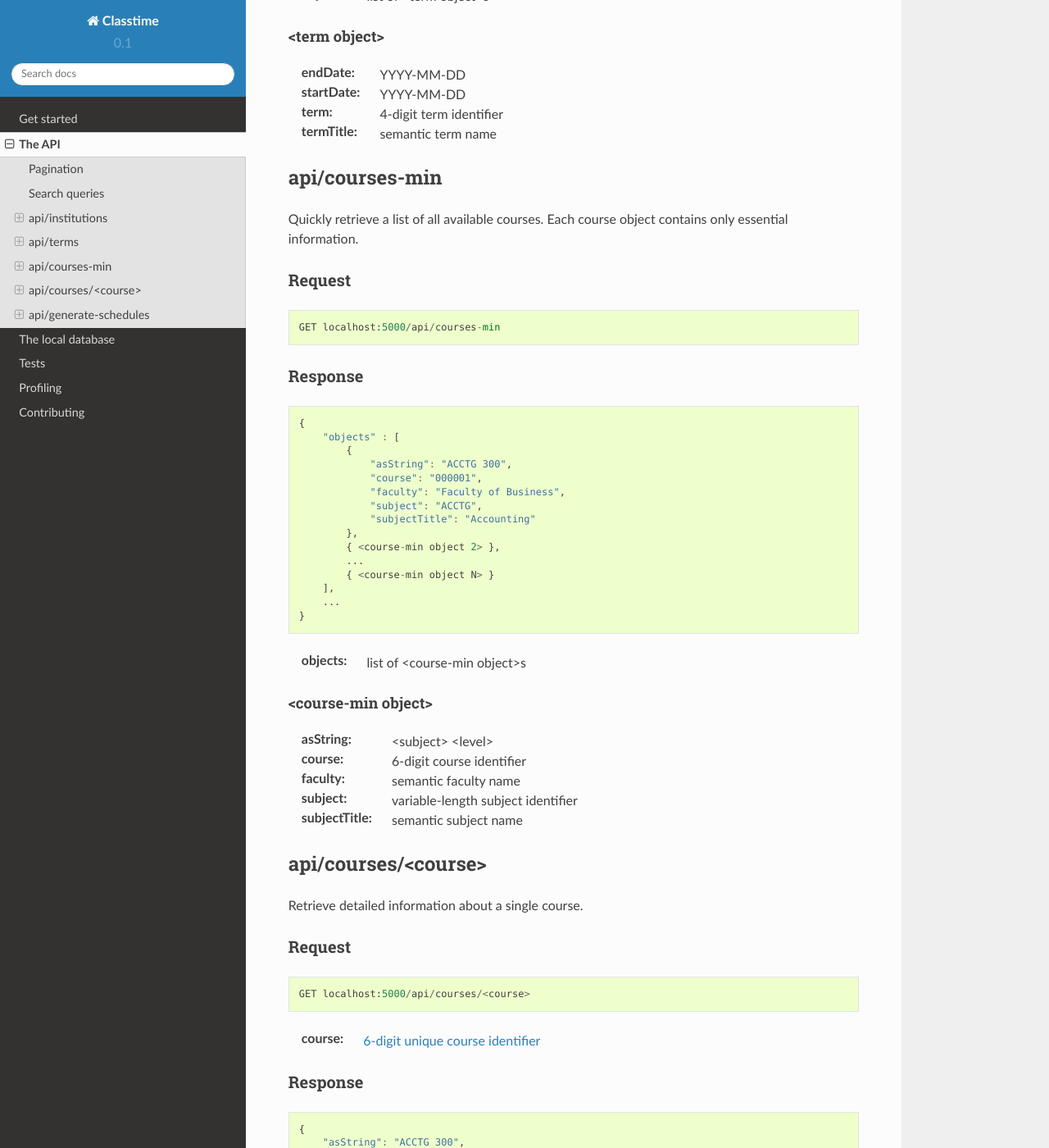
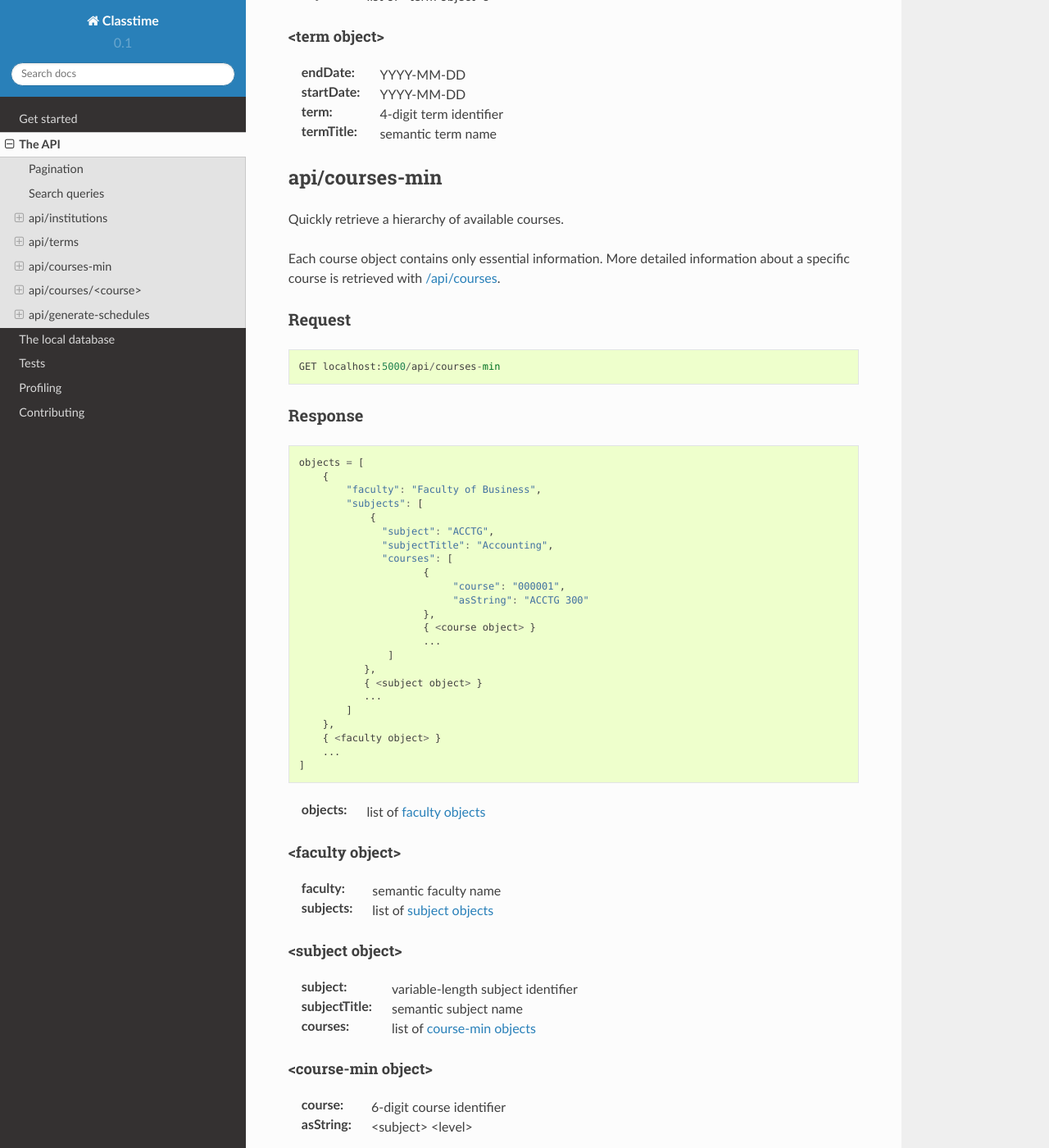
Before and after one commit to ahoskins/Winston, a Sphinx documentation site: the page built from docs/the-api.rst, in a window 1280 px wide and 1400 px high, scrolled down 3073 px. Shown: the whole window at 82% size. Built offline with Sphinx 7.4.7 and the Read the Docs theme 2.0.0, drawn with Linux system fonts in a browser that asks for light colours.

Commit message:
feat(courses-min-structured): migrate experimental structured response to default endpoint 'courses-min'
Related to #68, #69

Closes #55, closes #53

```diff
--- a/angular_flask/static/scripts/controllers/accordionCtrl.js
+++ b/angular_flask/static/scripts/controllers/accordionCtrl.js
@@ -17,7 +17,7 @@ coreModule.controller('accordionCtrl', ['$scope', '$window', 'courseFactory', '$
 
     /*
     ********************************************************************
-    Parse courses from /api/courses-min-structured into $scope.subjectBin
+    Parse courses from /api/courses-min into $scope.subjectBin
     This is done in an asynchronous way
     ********************************************************************
      */
@@ -31,7 +31,7 @@ coreModule.controller('accordionCtrl', ['$scope', '$window', 'courseFactory', '$
     }
 
     /*
-    Request /api/courses-min-structured
+    Request /api/courses-min
     Asynchronously request each page
      */
     var pageListing;
--- a/angular_flask/static/scripts/services/courseFactory.js
+++ b/angular_flask/static/scripts/services/courseFactory.js
@@ -5,7 +5,7 @@ coreModule.factory('courseFactory', function ($window, $http, $q) {
 	factory.getCoursesPage = function (p) {
 
 		// Return a $http request and the promise associated with it
-		return( $http({method: 'GET', url: '/api/courses-min-structured?q={"filters":[{"name":"institution","op":"equals","val":"ualberta"},{"name":"term","op":"equals","val":"1490"}]}&page=' + p }) );
+		return( $http({method: 'GET', url: '/api/courses-min?q={"filters":[{"name":"institution","op":"equals","val":"ualberta"},{"name":"term","op":"equals","val":"1490"}]}&page=' + p }) );
 
 	};
 
--- a/docs/the-api.rst
+++ b/docs/the-api.rst
@@ -168,7 +168,9 @@ Response
 api/courses-min
 ~~~~~~~~~~~~~~~
 
-Quickly retrieve a list of all available courses. Each course object contains only essential information.
+Quickly retrieve a hierarchy of available courses.
+
+Each course object contains only essential information. More detailed information about a specific course is retrieved with :ref:`/api/courses <api-courses>`.
 
 Request
 '''''''
@@ -182,23 +184,48 @@ Response
 
 .. code:: javascript
 
-    {
-        "objects" : [
-            {
-                "asString": "ACCTG 300",
-                "course": "000001",
-                "faculty": "Faculty of Business",
-                "subject": "ACCTG",
-                "subjectTitle": "Accounting"
-            },
-            { <course-min object 2> },
-            ...
-            { <course-min object N> }
-        ],
+    objects = [
+        {
+            "faculty": "Faculty of Business",
+            "subjects": [
+                {
+                  "subject": "ACCTG",
+                  "subjectTitle": "Accounting",
+                  "courses": [
+                         {
+                              "course": "000001",
+                              "asString": "ACCTG 300"
+                         },
+                         { <course object> }
+                         ...
+                   ]
+               },
+               { <subject object> }
+               ...
+            ]
+        },
+        { <faculty object> }
         ...
-    }
+    ]
 
-:objects: list of <course-min object>s
+:objects: list of :ref:`faculty objects <api-faculty-object>`
+
+.. _api-faculty-object:
+
+<faculty object>
+----------------
+
+:faculty: semantic faculty name
+:subjects: list of :ref:`subject objects <api-subject-object>`
+
+.. _api-subject-object:
+
+<subject object>
+----------------
+
+:subject: variable-length subject identifier
+:subjectTitle: semantic subject name
+:courses: list of :ref:`course-min objects <api-course-min-object>`
 
 .. _api-course-min-object:
 .. _6-digit-course-identifier:
```
Also changed, not shown: other parts of docs/the-api.rst (+1 -4 lines), 1 other file.
